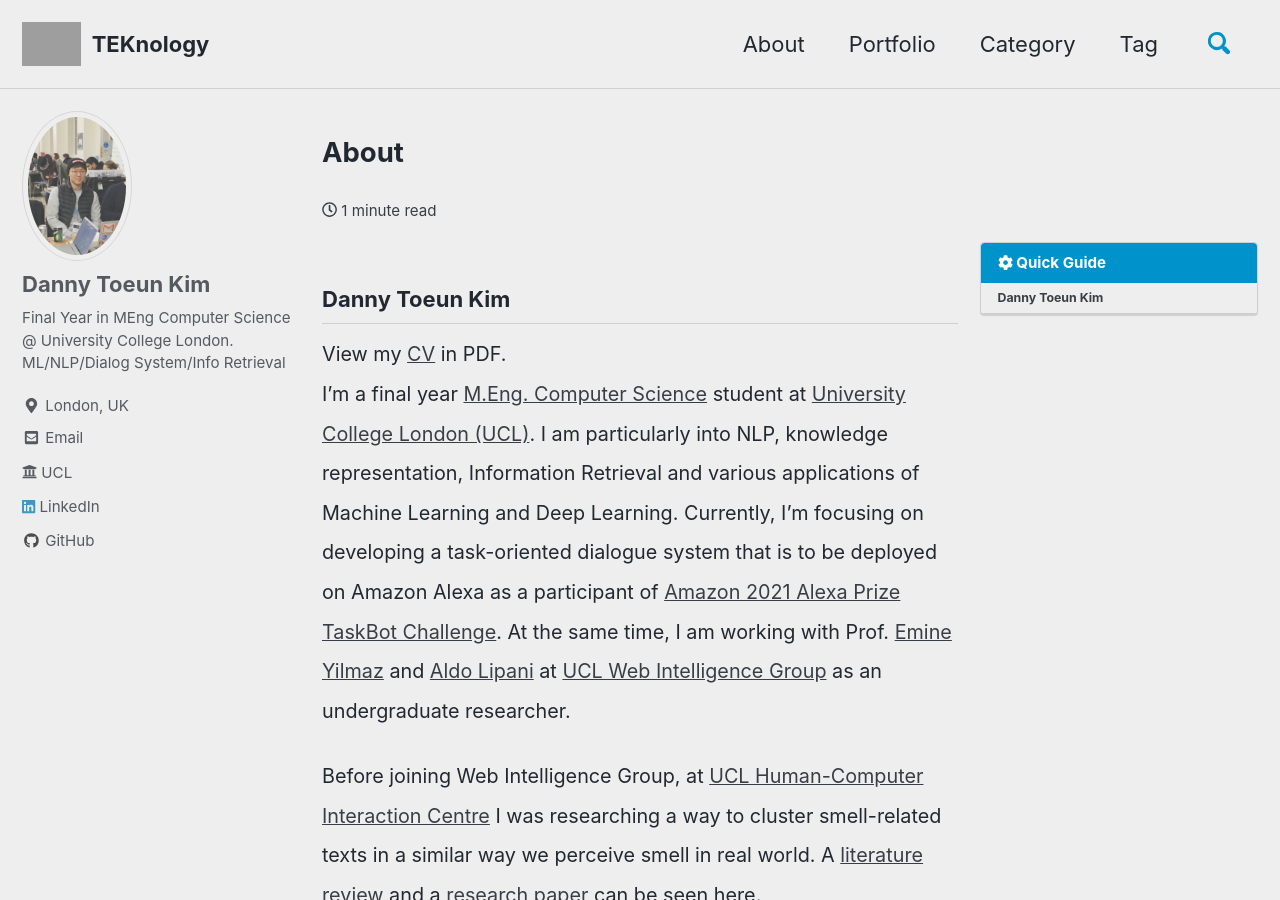
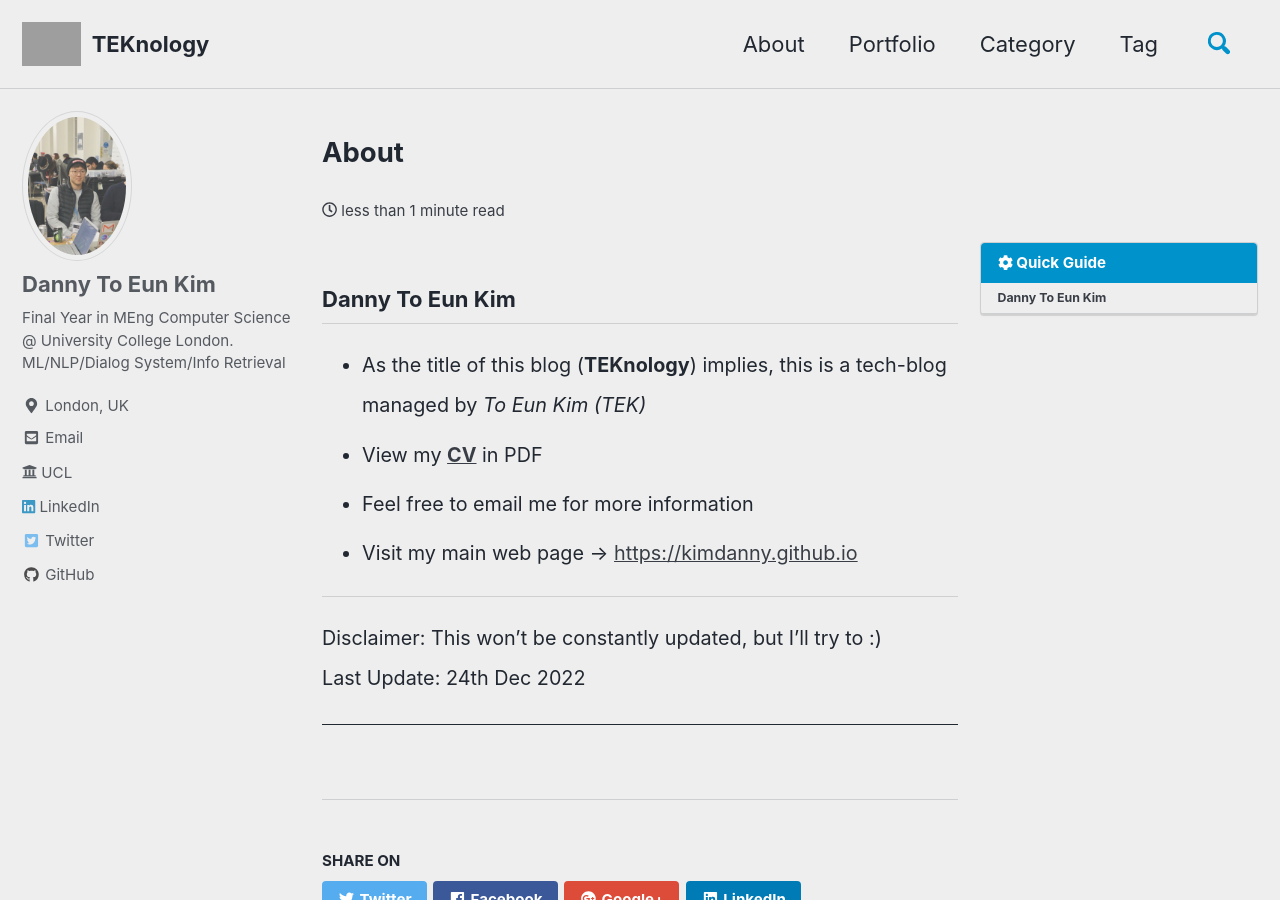
Before and after one commit to kimdanny/blog, a Jekyll site: the page built from _pages/about.md, in a window 1280 px wide and 900 px high. Built offline with Jekyll 4.4.1, drawn with Linux system fonts in a browser that asks for light colours; cached includes are drawn as plain includes; nearby versions of some CDN libraries; comment, search, counter and statistics services are not loaded; some of the changed text lies outside the part shown; grey boxes are pictures that could not be loaded.

Commit message:
about page update

```diff
--- a/_config.yml
+++ b/_config.yml
@@ -18,7 +18,7 @@ minimal_mistakes_skin    : "air" # "air", "aqua", "contrast", "dark", "dirt", "n
 locale                   : "en-GB" #"en-US" #"ko-KR"
 title                    : "TEKnology"
 title_separator          : "-"
-subtitle                 : "ToEunKim's TEK blog/portfolio"  # site tagline that appears below site title in masthead
+subtitle                 : "ToEunKim's TEK blog"  # site tagline that appears below site title in masthead
 name                     : "Danny To Eun Kim"
 description              : "My Journey to Computer Science"
 url                      : "https://kimdanny.github.io" # the base hostname & protocol for your site e.g. "https://kimdanny.github.io"
@@ -107,7 +107,7 @@ analytics:
 
 # Site Author
 author:
-  name             : "Danny Toeun Kim"
+  name             : "Danny To Eun Kim"
   avatar           : "images/profile.jpg" # path of avatar image, e.g. "/assets/images/bio-photo.jpg"
   bio              : "Final Year in MEng Computer Science @ University College London.
                       ML/NLP/Dialog System/Info Retrieval"
@@ -116,7 +116,7 @@ author:
   links:
     - label: "Email"
       icon: "fas fa-fw fa-envelope-square"
-      url: mailto:dannykim153@gmail.com
+      url: mailto:to.kim.17@ucl.ac.uk
 
     - label: "UCL"
       icon: "fas fa-university"
@@ -128,7 +128,8 @@ author:
 
     - label: "Twitter"
       icon: "fab fa-fw fa-twitter-square"
-       # url: "https://twitter.com/TEKnologyy"
+      url: "https://twitter.com/TEKnologyy"
+
     - label: "Facebook"
       icon: "fab fa-fw fa-facebook-square"
       # url: "https://facebook.com/"
--- a/_pages/about.md
+++ b/_pages/about.md
@@ -6,8 +6,16 @@ toc_label: "Quick Guide"
 toc_icon: "cog"
 ---
 
-## Danny Toeun Kim
-View my [CV](/assets/CV.pdf) in PDF.
+## Danny To Eun Kim
+
+- As the title of this blog (**TEKnology**) implies, this is a tech-blog managed by *To Eun Kim (TEK)*
+- View my **[CV](/assets/CV.pdf)** in PDF
+- Feel free to email me for more information
+- Visit my main web page -> [https://kimdanny.github.io](https://kimdanny.github.io)
+
+
+
+<!-- View my [CV](/assets/CV.pdf) in PDF.
 I'm a final year [M.Eng. Computer Science](https://www.ucl.ac.uk/computer-science/study/undergraduate/computer-science-meng) student
 at [University College London (UCL)](https://www.ucl.ac.uk).
 I am particularly into NLP, knowledge representation, Information Retrieval
@@ -30,7 +38,7 @@ British healthcare software compliance regime, which makes longer time-to-market
 
 I am always eager to learn new things and teach what I love to others by joining various types of societies,
 such as [NLP paper reading group](https://github.com/jiphyeonjeon/season2), Bootcamps, and university society
-(Check out [UCL Artificial Intelligence Society](https://github.com/UCLAIS), where I'm serving as a committee for three years).
+(Check out [UCL Artificial Intelligence Society](https://github.com/UCLAIS), where I'm serving as a committee for three years). -->
 
 
 <!-- ### Education
@@ -116,11 +124,7 @@ such as [NLP paper reading group](https://github.com/jiphyeonjeon/season2), Boot
 -->
 ---
 
-- As the title of this blog (**TEKnology**) implies, this is a tech-blog managed by *To Eun Kim (TEK)*
-- View my **[CV](/assets/CV.pdf)** in PDF.
-- Feel free to email me ([dannykim153@gmail.com](mailto:dannykim153@gmail.com)) for more information.
-- Visit [my LinkedIn page](https://www.linkedin.com/in/danny-toeun-kim/).
-- Check out my [Projects Portfolio](https://kimdanny.github.io/portfolio/) too!
+
 
 Disclaimer: This won't be constantly updated, but I'll try to :)
-Last Update: 7th May 2022
+Last Update: 24th Dec 2022
```
